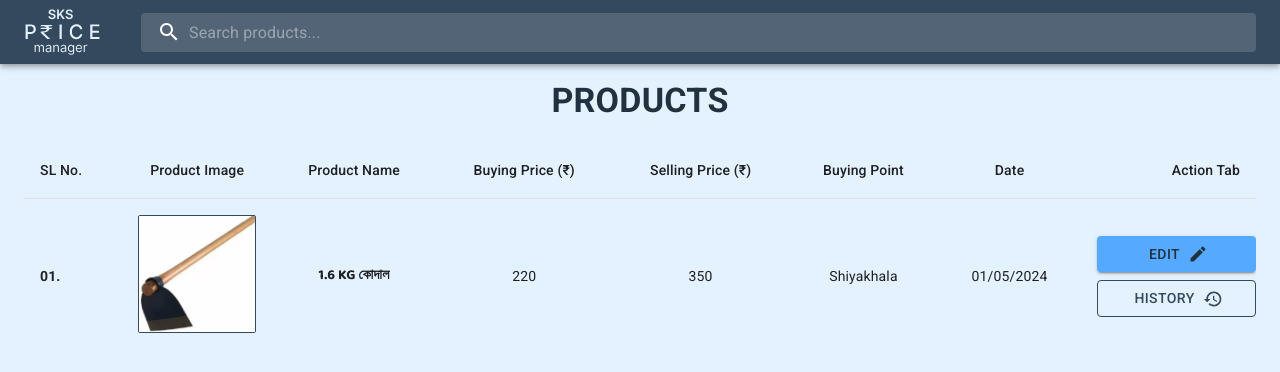
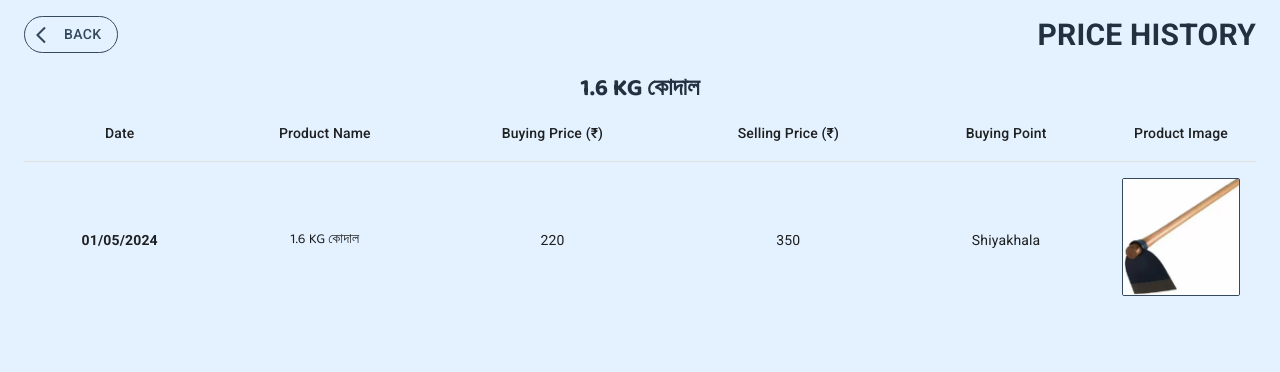
Before and after one commit to SkTamim/price-manager, a React (Vite) app: page /price-history in a window 1280 px wide. Shown: the top 372 px of the page. Built offline with nearby package versions, Linux system fonts and the light colour scheme.

Commit message:
Added routing, Created home and history pages, History page design done

```diff
--- a/package.json
+++ b/package.json
@@ -17,7 +17,8 @@
     "@mui/x-date-pickers": "^7.1.0",
     "dayjs": "^1.11.10",
     "react": "^18.2.0",
-    "react-dom": "^18.2.0"
+    "react-dom": "^18.2.0",
+    "react-router-dom": "^6.22.3"
   },
   "devDependencies": {
     "@types/react": "^18.2.56",
--- a/src/App.jsx
+++ b/src/App.jsx
@@ -1,26 +1,15 @@
-import { Container, Typography } from "@mui/material";
-
-import SearchBar from "./components/SearchBar";
-import ProductsTable from "./components/ProductsTable";
+import { BrowserRouter, Route, Routes } from "react-router-dom";
+import Home from "./pages/Home.jsx";
+import PriceHistory from "./pages/PriceHistory.jsx";
 
 function App() {
 	return (
-		<>
-			<SearchBar />
-			<Container maxWidth='xl' sx={{ py: 2 }}>
-				<Typography
-					component='h1'
-					variant='h4'
-					align='center'
-					textTransform='uppercase'
-					fontWeight='bold'
-					marginBottom='20px'
-				>
-					Products
-				</Typography>
-				<ProductsTable />
-			</Container>
-		</>
+		<BrowserRouter basename='/'>
+			<Routes>
+				<Route path='/' element={<Home />} />
+				<Route path='/price-history' element={<PriceHistory />} />
+			</Routes>
+		</BrowserRouter>
 	);
 }
 
--- /dev/null
+++ b/src/components/PriceHistoryTable.jsx
@@ -0,0 +1,34 @@
+import {
+	Table,
+	TableBody,
+	TableCell,
+	TableContainer,
+	TableHead,
+	TableRow,
+} from "@mui/material";
+import PriceHistoryTableRow from "./PriceHistoryTableRow";
+
+const PriceHistoryTable = () => {
+	return (
+		<TableContainer>
+			<Table sx={{ minWidth: 900 }} aria-label='simple table'>
+				<TableHead>
+					<TableRow>
+						<TableCell align='center'>Date </TableCell>
+						<TableCell align='center'>Product Name</TableCell>
+						<TableCell align='center'>Buying Price (₹)</TableCell>
+						<TableCell align='center'>Selling Price (₹)</TableCell>
+						<TableCell align='center'>Buying Point </TableCell>
+						<TableCell align='center'>Product Image</TableCell>
+					</TableRow>
+				</TableHead>
+
+				<TableBody>
+					<PriceHistoryTableRow />
+				</TableBody>
+			</Table>
+		</TableContainer>
+	);
+};
+
+export default PriceHistoryTable;
--- /dev/null
+++ b/src/components/PriceHistoryTableRow.jsx
@@ -0,0 +1,33 @@
+import { TableCell, TableRow } from "@mui/material";
+import kodal from "../assets/kodal.webp";
+
+const ProductTableRow = () => {
+	const rows = [1];
+
+	return rows.map(() => (
+		<TableRow
+			key={"01"}
+			sx={{ "&:last-child td, &:last-child th": { border: 0 } }}
+		>
+			<TableCell align='center' sx={{ fontWeight: "bold" }}>
+				01/05/2024
+			</TableCell>
+
+			<TableCell align='center' className='font_bn'>
+				1.6 KG কোদাল
+			</TableCell>
+			<TableCell align='center'>220</TableCell>
+			<TableCell align='center'>350</TableCell>
+			<TableCell align='center'>Shiyakhala</TableCell>
+			<TableCell align='center' sx={{ width: "150px", height: "150px" }}>
+				<img
+					src={kodal}
+					alt='Product Image'
+					style={{ border: "1px solid #34495E", borderRadius: "2px" }}
+				/>
+			</TableCell>
+		</TableRow>
+	));
+};
+
+export default ProductTableRow;
--- a/src/components/ProductTableRow.jsx
+++ b/src/components/ProductTableRow.jsx
@@ -3,6 +3,7 @@ import kodal from "../assets/kodal.webp";
 import { Edit, History } from "@mui/icons-material";
 import { useState } from "react";
 import ProductEditModal from "./ProductEditModal";
+import { Link } from "react-router-dom";
 
 const ProductTableRow = () => {
 	const rows = [1];
@@ -67,6 +68,8 @@ const ProductTableRow = () => {
 									color: "#34495E",
 									borderColor: "#34495E",
 								}}
+								component={Link}
+								to='/price-history'
 							>
 								History
 							</Button>
--- a/src/components/SearchBar.jsx
+++ b/src/components/SearchBar.jsx
@@ -43,7 +43,7 @@ const StyledInputBase = styled(InputBase)(({ theme }) => ({
 	},
 }));
 
-export default function SearchAppBar() {
+export default function SearchBar() {
 	return (
 		<Box sx={{ flexGrow: 1 }}>
 			<AppBar
--- /dev/null
+++ b/src/pages/Home.jsx
@@ -0,0 +1,26 @@
+import { Container, Typography } from "@mui/material";
+import SearchBar from "../components/SearchBar";
+import ProductsTable from "../components/ProductsTable";
+
+const Home = () => {
+	return (
+		<>
+			<SearchBar />
+			<Container maxWidth='xl' sx={{ py: 2 }}>
+				<Typography
+					component='h1'
+					variant='h4'
+					align='center'
+					textTransform='uppercase'
+					fontWeight='bold'
+					marginBottom='20px'
+				>
+					Products
+				</Typography>
+				<ProductsTable />
+			</Container>
+		</>
+	);
+};
+
+export default Home;
--- /dev/null
+++ b/src/pages/PriceHistory.jsx
@@ -0,0 +1,64 @@
+import { Button, Container, Stack, Typography } from "@mui/material";
+import PriceHistoryTable from "../components/PriceHistoryTable";
+import ArrowBackIosIcon from "@mui/icons-material/ArrowBackIos";
+import { Link } from "react-router-dom";
+
+const PriceHistory = () => {
+	return (
+		<>
+			<Container maxWidth='xl' sx={{ py: 2 }}>
+				<Stack
+					direction='row'
+					alignItems='center'
+					justifyContent='space-between'
+				>
+					<Button
+						variant='outlined'
+						startIcon={<ArrowBackIosIcon />}
+						sx={{
+							color: "#34495E",
+							borderColor: "#34495E !important",
+							borderRadius: "40px",
+							// position: "absolute",
+							// top: "25px",
+						}}
+						component={Link}
+						to='/'
+					>
+						Back
+					</Button>
+					<Typography
+						component='h1'
+						variant='h4'
+						align='center'
+						textTransform='uppercase'
+						fontWeight='bold'
+						sx={{
+							fontSize: {
+								xs: "20px",
+								sm: "30px",
+							},
+						}}
+					>
+						Price History
+					</Typography>
+				</Stack>
+				<Typography
+					component='h4'
+					variant='h5'
+					align='center'
+					textTransform='uppercase'
+					fontWeight='bold'
+					className='font_bn'
+					marginTop='20px'
+				>
+					1.6 KG কোদাল
+				</Typography>
+
+				<PriceHistoryTable />
+			</Container>
+		</>
+	);
+};
+
+export default PriceHistory;
```
Also changed, not shown: 1 other file (tests, documents, lock files or other folders).
